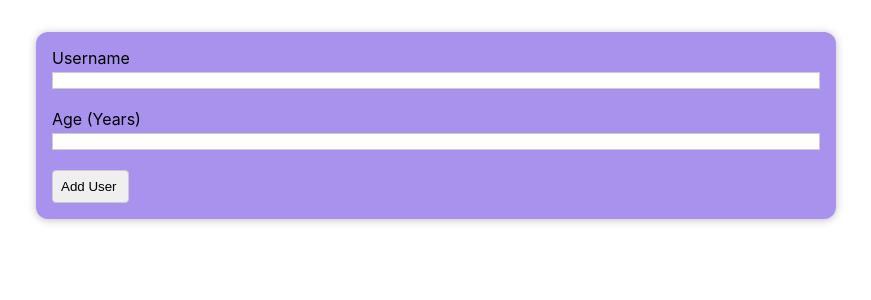
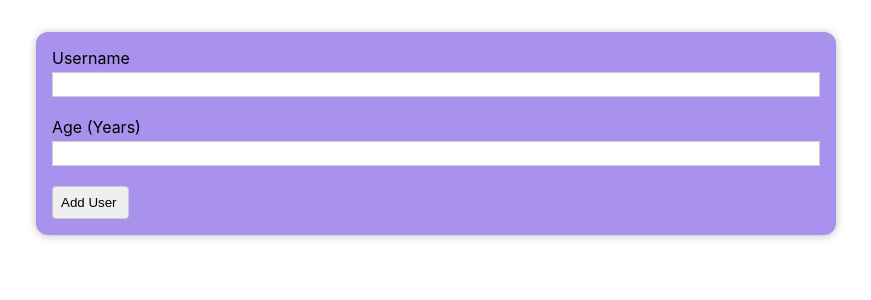
Before and after one commit to Thoss24/add-user-react-app, a React (Create React App) app: page / in a window 1280 px wide. Shown: the top 300 px of the page, without its empty margins (204-1075 px from the left). Built offline with nearby package versions, Linux system fonts and the light colour scheme.

Commit message:
increased width on input

```diff
--- a/src/components/user/User.module.css
+++ b/src/components/user/User.module.css
@@ -19,6 +19,7 @@
 
 .input-shell > input {
     border: 1px solid #ccc;
+    height: 25px;
 }
 
 .add-user-button-container {
```
